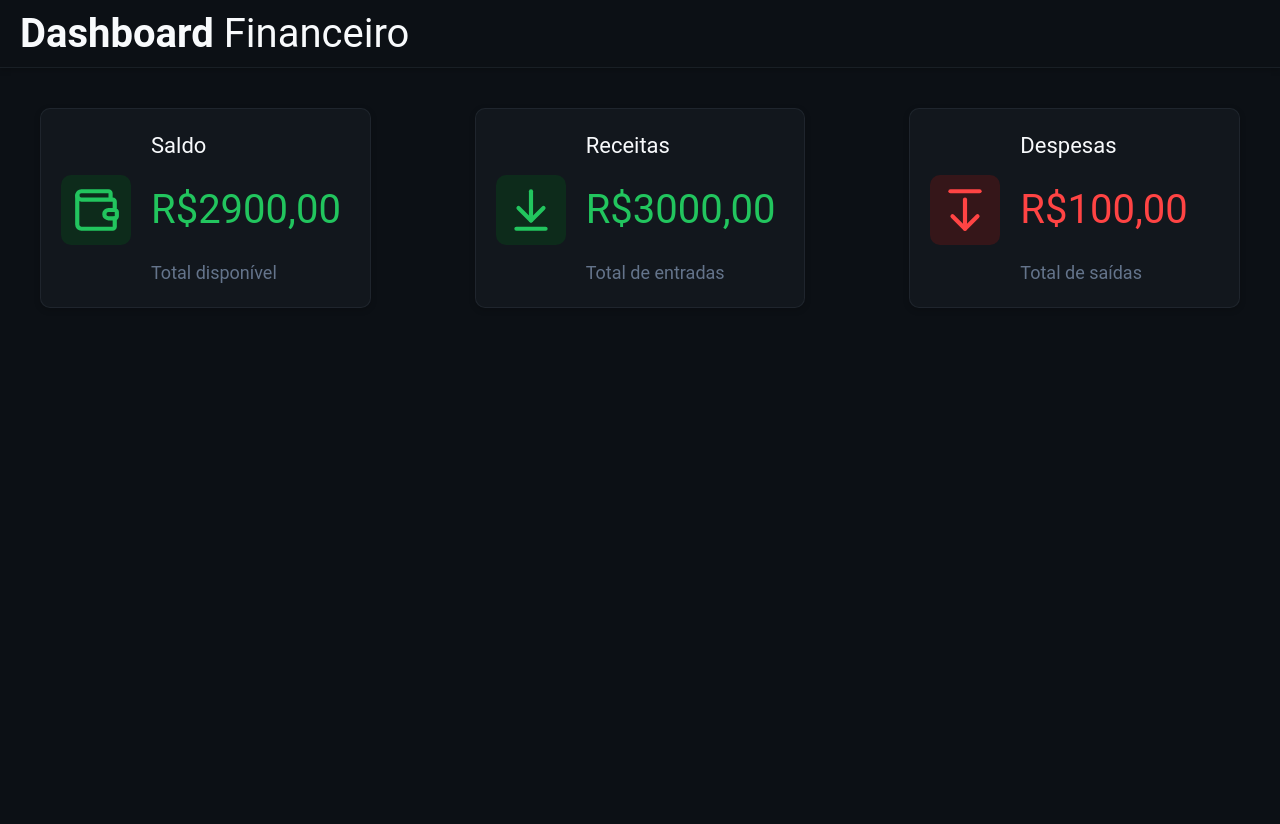
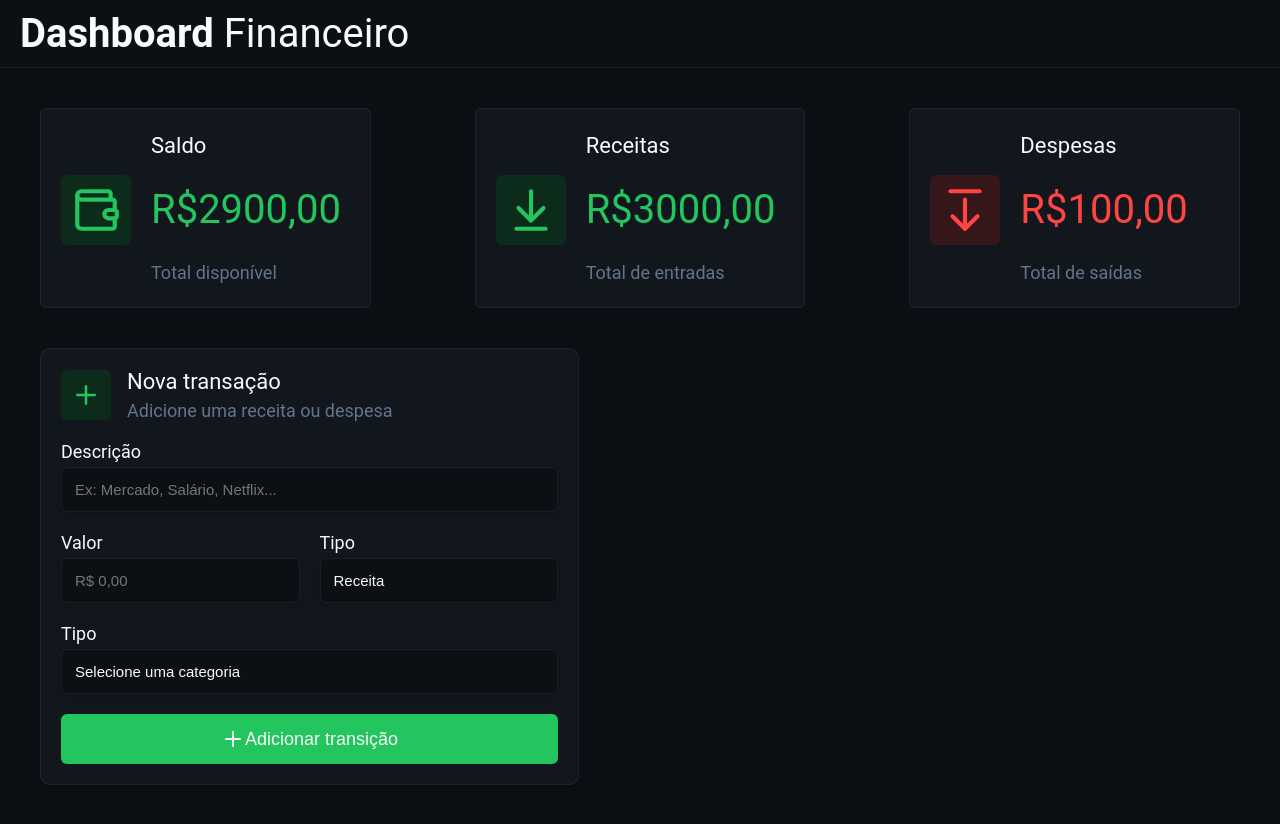
Before and after one commit to HenriqueCunha02/finance_dashboard, a React (Vite) app: page / in a window 1280 px wide. Before the commit the page ends 800 px from the top, so only its background shows below. Built offline with nearby package versions, Linux system fonts and the light colour scheme.

Commit message:
feat: add transition form

```diff
--- a/src/components/Summary/index.tsx
+++ b/src/components/Summary/index.tsx
@@ -7,43 +7,34 @@ export function Summary() {
     <div className={styles.container}>
       <div className={styles.summary}>
         <span className={styles.title}>Saldo</span>
-
         <div className={styles.iconAmount}>
           <div className={styles.iconContainer}>
-            <Wallet className={styles.wallet} color='#22c55e' />
+            <Wallet className={styles.wallet} />
           </div>
-
           <span className={styles.amount}>R$2900,00</span>
         </div>
-
         <p className={styles.footer}>Total disponível</p>
       </div>
 
       <div className={styles.summary}>
         <span className={styles.title}>Receitas</span>
-
         <div className={styles.iconAmount}>
           <div className={styles.iconContainer}>
-            <ArrowDownToLine className={styles.wallet} color='#22c55e' />
+            <ArrowDownToLine className={styles.wallet} />
           </div>
-
           <span className={styles.amount}>R$3000,00</span>
         </div>
-
         <p className={styles.footer}>Total de entradas</p>
       </div>
 
       <div className={styles.summary}>
         <span className={styles.title}>Despesas</span>
-
         <div className={styles.iconAmount}>
           <div className={styles.iconContainer}>
             <ArrowDownFromLine className={styles.arrowDownFromLine} />
           </div>
-
           <span className={styles.spent}>R$100,00</span>
         </div>
-
         <p className={styles.footer}>Total de saídas</p>
       </div>
     </div>
--- a/src/components/Summary/styles.module.css
+++ b/src/components/Summary/styles.module.css
@@ -16,7 +16,7 @@
   min-height: 200px;
   margin: 40px;
   padding: 20px;
-  border-radius: 10px;
+  border-radius: 6px;
   border: 1px solid var(--color-border);
   box-shadow: var(--box-shadow);
 }
@@ -30,7 +30,6 @@
 
 .iconAmount {
   grid-column: 1 / -1;
-
   display: grid;
   grid-template-columns: 7rem 1fr;
   align-items: center;
@@ -49,7 +48,7 @@
   padding: 10px;
   width: 7rem;
   height: 7rem;
-  border-radius: 10px;
+  border-radius: 6px;
 }
 
 .arrowDownFromLine {
@@ -58,7 +57,7 @@
   padding: 10px;
   width: 7rem;
   height: 7rem;
-  border-radius: 10px;
+  border-radius: 6px;
 }
 
 .amount {
--- /dev/null
+++ b/src/components/TransitionForm/index.tsx
@@ -0,0 +1,56 @@
+import { Plus } from 'lucide-react';
+
+import styles from './styles.module.css';
+
+export function TransitionForm() {
+  return (
+    <div className={styles.container}>
+      <div className={styles.headerContainer}>
+        <Plus className={styles.plusIcon} color='#22c55e' />
+        <div className={styles.textContainer}>
+          <span>Nova transação</span>
+          <p>Adicione uma receita ou despesa</p>
+        </div>
+      </div>
+
+      <div className={styles.description}>
+        <label htmlFor='description'>Descrição</label>
+        <input
+          id='description'
+          type='text'
+          placeholder='Ex: Mercado, Salário, Netflix... '
+        />
+      </div>
+
+      <div className={styles.fieldRow}>
+        <div className={styles.field}>
+          <label htmlFor='amount'>Valor</label>
+          <input id='amount' type='number' placeholder='R$ 0,00' />
+        </div>
+
+        <div className={styles.field}>
+          <label htmlFor='type'>Tipo</label>
+          <select name='type' id='type'>
+            <option value='Receita'>Receita</option>
+            <option value='Despesa'>Despesa</option>
+          </select>
+        </div>
+      </div>
+
+      <div className={styles.category}>
+        <label htmlFor='category'>Tipo</label>
+        <select name='category' id='category'>
+          <option value=''>Selecione uma categoria</option>
+
+          <option value='mercado'>Mercado</option>
+          <option value='salário'>Salário</option>
+        </select>
+      </div>
+
+      <button>
+        <Plus />
+        Adicionar transição
+      </button>
+    </div>
+  );
+}
--- /dev/null
+++ b/src/components/TransitionForm/styles.module.css
@@ -0,0 +1,102 @@
+.container {
+  background-color: var(--color-surface);
+  border: 1px solid var(--color-border);
+  border-radius: 10px;
+  box-shadow: var(--box-shadow);
+  margin: 0px 40px 40px 40px;
+  padding: 20px;
+  width: 539px;
+}
+
+.headerContainer {
+  display: flex;
+  align-items: center;
+  gap: 16px;
+}
+
+.textContainer {
+  display: flex;
+  flex-direction: column;
+  gap: 6px;
+}
+
+.plusIcon {
+  color: var(--color-success);
+  background-color: var(--color-success-background);
+  padding: 10px;
+  width: 5rem;
+  height: 5rem;
+  border-radius: 6px;
+}
+
+.textContainer span {
+  font-size: 2.2rem;
+  color: var(--color-text-primary);
+}
+
+.textContainer p {
+  font-size: 1.8rem;
+  color: var(--color-text-muted);
+}
+
+label {
+  font-size: 1.8rem;
+  color: var(--color-text-primary);
+  margin-bottom: 5px;
+}
+
+select,
+input {
+  outline: none;
+  color: var(--color-text-primary);
+  border: 1px solid var(--color-border);
+  border-radius: 6px;
+  box-shadow: var(--box-shadow);
+  background-color: var(--color-background);
+  padding: 1.3rem;
+  font-size: 1.5rem;
+  appearance: none;
+  cursor: pointer;
+}
+
+.description {
+  display: flex;
+  flex-direction: column;
+  margin: 20px 0px;
+}
+
+.fieldRow {
+  display: grid;
+  grid-template-columns: 1fr 1fr;
+  gap: 20px;
+}
+
+.field {
+  display: flex;
+  flex-direction: column;
+}
+
+.category {
+  display: flex;
+  flex-direction: column;
+  margin: 20px 0px;
+}
+
+button {
+  display: flex;
+  background-color: var(--color-success);
+  color: var(--color-text-primary);
+  font-size: 1.8rem;
+  border: none;
+  border-radius: 6px;
+  align-items: center;
+  justify-content: center;
+  width: 100%;
+  cursor: pointer;
+  transition: 0.2s;
+  padding: 1.3rem;
+}
+
+button:hover {
+  background-color: var(--color-success-background);
+}
--- a/src/pages/Home/index.tsx
+++ b/src/pages/Home/index.tsx
@@ -1,11 +1,13 @@
 import { Header } from '../../components/Header';
 import { Summary } from '../../components/Summary';
+import { TransitionForm } from '../../components/TransitionForm';
 
 export function Home() {
   return (
     <>
       <Header />
       <Summary />
+      <TransitionForm />
     </>
   );
 }
```
